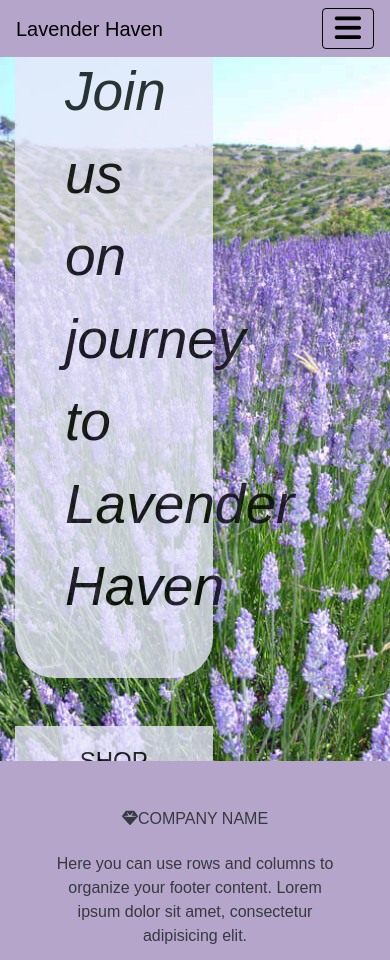
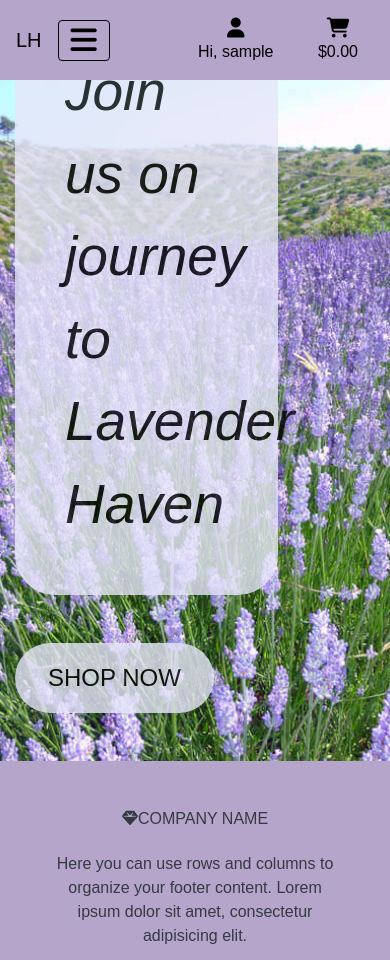
Before and after one commit to Balkaneros91/Lavender-Haven-PP5-test, a Django app: page / in a window 390 px wide. Shown: the top 960 px of the page. Run offline with Django 3.2, Linux system fonts and the light colour scheme; the visitor is signed in with stand-in values (Sample User, id 1); some libraries are stand-ins or nearby versions; some web fonts are replaced.

Commit message:
Change the navbar setup

```diff
--- a/home/templates/home/index.html
+++ b/home/templates/home/index.html
@@ -8,15 +8,15 @@
 
 <div class="container-fluid cover-image">
     <div class="row h-100">
-        <div class="col-7 col-md-6 my-auto">
+        <div class="col-9 col-md-8 my-auto">
 
             <h1 class="display-4 logo-font text-black">
                 Join us on journey to Lavender Haven
             </h1>
             <div class="my-5">
                 <h4>
-                    <a href="{% url 'items' %}" class="shop-now-button btn btn-lg rounded-0 text-uppercase py-3">Shop
-                        Now</a>
+                    <a href="{% url 'items' %}" class="shop-now-button btn btn-lg text-uppercase py-3">
+                        Shop Now</a>
                 </h4>
             </div>
         </div>
--- a/templates/includes/header.html
+++ b/templates/includes/header.html
@@ -3,7 +3,18 @@
     <nav class="navbar navbar-expand-lg custom-navbar">
 
         <!-- Logo -->
-        <a class="navbar-brand" href="{% url 'home' %}">Lavender Haven</a>
+        <a class="navbar-brand d-none d-md-block" href="{% url 'home' %}">Lavender Haven</a>
+        <a class="navbar-brand d-block d-md-none" href="{% url 'home' %}">LH</a>
+
+        <!-- Logo -->
+        <!-- <a class="navbar-brand" href="{% url 'home' %}">
+            <span class="d-none d-sm-inline">Lavender Haven</span>
+            <span class="d-inline d-sm-none">LH</span>
+        </a> -->
+
+        <!-- Logo -->
+        <!-- <a class="navbar-brand" href="{% url 'home' %}">Lavender Haven</a>
+        <a class="navbar-brand d-block d-md-none" href="{% url 'home' %}">LH</a> -->
 
         <!-- Toggled-burger menu with Font Awesome icon -->
         <button class="navbar-toggler" type="button" data-toggle="collapse" data-target="#navbarSupportedContent"
@@ -11,52 +22,10 @@
             <i class="fas fa-bars"></i>
         </button>
 
-        <!-- Collapsible menu -->
-        <div class="collapse navbar-collapse" id="navbarSupportedContent">
-            <ul class="navbar-nav mr-auto">
-
-                <!-- Home dropdown -->
-                <li class="nav-item dropdown">
-                    <a class="nav-link dropdown-toggle" href="#" role="button" data-toggle="dropdown"
-                        aria-expanded="false">
-                        Home
-                    </a>
-                    <div class="dropdown-menu">
-                        <a class="dropdown-item" href="{% url 'about' %}">About</a>
-                        <a class="dropdown-item" href="{% url 'blog' %}">Blog</a>
-                        <a class="dropdown-item" href="{% url 'contacts' %}">Contacts</a>
-                    </div>
-                </li>
-
-                <!-- Store link -->
-                <li class="nav-item">
-                    <a class="nav-link" href="{% url 'items' %}">Store</a>
-                </li>
-
-                <!-- Feedback link -->
-                <li class="nav-item">
-                    <a class="nav-link" href="#">Feedback</a>
-                </li>
-
-            </ul>
-
-            <div class="col-12 col-lg-4 my-auto-py-1 py-lg-0">
-                <form method="GET" action="{% url 'items' %}" class="form-inline my-2 my-lg-0">
-                    <div class="input-group">
-                        <input class="form-control border border-black rounded-0" type="text" name="q" placeholder="Search our site"
-                            aria-label="Search">
-                        <div class="input-group-append">
-                            <button class="form-control btn btn-black border border-black rounded-0" type="submit">
-                                <span class="icon">
-                                    <i class="fas fa-search"></i>
-                                </span>
-                            </button>
-                        </div>
-                    </div>
-                </form>
-            </div>
 
 
+        <!-- Account and Shopping Cart buttons -->
+        <div class="d-lg-none ml-auto">
             <!-- Account button -->
             <li class="list-inline-item dropdown">
                 <a class="text-black nav-link" href="#" id="user-options" data-toggle="dropdown" aria-haspopup="true"
@@ -103,6 +72,114 @@
                 </a>
             </li>
         </div>
+
+
+
+
+        <!-- Collapsible menu -->
+        <div class="collapse navbar-collapse" id="navbarSupportedContent">
+            <ul class="navbar-nav mr-auto">
+
+                <!-- Home dropdown -->
+                <li class="nav-item dropdown">
+                    <a class="nav-link dropdown-toggle" href="#" role="button" data-toggle="dropdown"
+                        aria-expanded="false">
+                        Home
+                    </a>
+                    <div class="dropdown-menu">
+                        <a class="dropdown-item" href="{% url 'about' %}">About</a>
+                        <a class="dropdown-item" href="{% url 'blog' %}">Blog</a>
+                        <a class="dropdown-item" href="{% url 'contacts' %}">Contacts</a>
+                    </div>
+                </li>
+
+                <!-- Store link -->
+                <li class="nav-item">
+                    <a class="nav-link" href="{% url 'items' %}">Store</a>
+                </li>
+
+                <!-- Feedback link -->
+                <li class="nav-item">
+                    <a class="nav-link" href="#">Feedback</a>
+                </li>
+
+            </ul>
+
+            <!-- Search form -->
+            <div class="col-12 col-lg-4 my-auto-py-1 py-lg-0">
+                <form method="GET" action="{% url 'items' %}" class="form-inline my-2 my-lg-0">
+                    <div class="input-group">
+                        <input class="form-control border border-black rounded-0" type="text" name="q"
+                            placeholder="Search our site" aria-label="Search">
+                        <div class="input-group-append">
+                            <button class="form-control btn btn-black border border-black rounded-0" type="submit">
+                                <span class="icon">
+                                    <i class="fas fa-search"></i>
+                                </span>
+                            </button>
+                        </div>
+                    </div>
+                </form>
+            </div>
+
+
+
+
+        </div>
+
+        <!-- Account and Shopping Cart buttons (visible on larger screens) -->
+        <div class="d-none d-lg-flex align-items-center ml-auto">
+            <!-- Account button -->
+            <li class="list-inline-item dropdown">
+                <a class="text-black nav-link" href="#" id="user-options" data-toggle="dropdown" aria-haspopup="true"
+                    aria-expanded="false">
+                    <div class="text-center">
+                        <div><i class="fas fa-user fa-lg"></i></div>
+                        {% if request.user.is_authenticated %}
+                        <!-- Display username for respective logged in user -->
+                        <p class="my-0">Hi, {{ request.user.username }}</p>
+                        {% else %}
+                        <p class="my-0">My Account</p>
+                        {% endif %}
+                    </div>
+                </a>
+                <div class="dropdown-menu border-0" aria-labelledby="user-options">
+                    {% if request.user.is_authenticated %}
+                    {% if request.user.is_superuser %}
+                    <a href="{% url 'add_item' %}" class="dropdown-item">Product Management</a>
+                    {% endif %}
+                    <a href="{% url 'profile' %}" class="dropdown-item">My Profile</a>
+                    <a href="{% url 'account_logout' %}" class="dropdown-item">Logout</a>
+                    <!-- Display username -->
+                    {% else %}
+                    <a href="{% url 'account_signup' %}" class="dropdown-item">Register</a>
+                    <a href="{% url 'account_login' %}" class="dropdown-item">Login</a>
+                    {% endif %}
+                </div>
+            </li>
+
+            <!-- Shopping cart -->
+            <li class="list-inline-item">
+                <a class="{% if grand_total %}text-info font-weight-bold{% else %}text-black{% endif %} nav-link"
+                    href="{% url 'cart' %}">
+                    <div class="text-center">
+                        <div><i class="fas fa-shopping-cart fa-lg"></i></div>
+                        <p class="my-0">
+                            {% if grand_total %}
+                            ${{ grand_total|floatformat:2 }}
+                            {% else %}
+                            $0.00
+                            {% endif %}
+                        </p>
+                    </div>
+                </a>
+            </li>
+        </div>
+
+
+
+
+        </div>
     </nav>
 
 
```
Also changed, not shown: static/script.js (+63 -0 lines).
